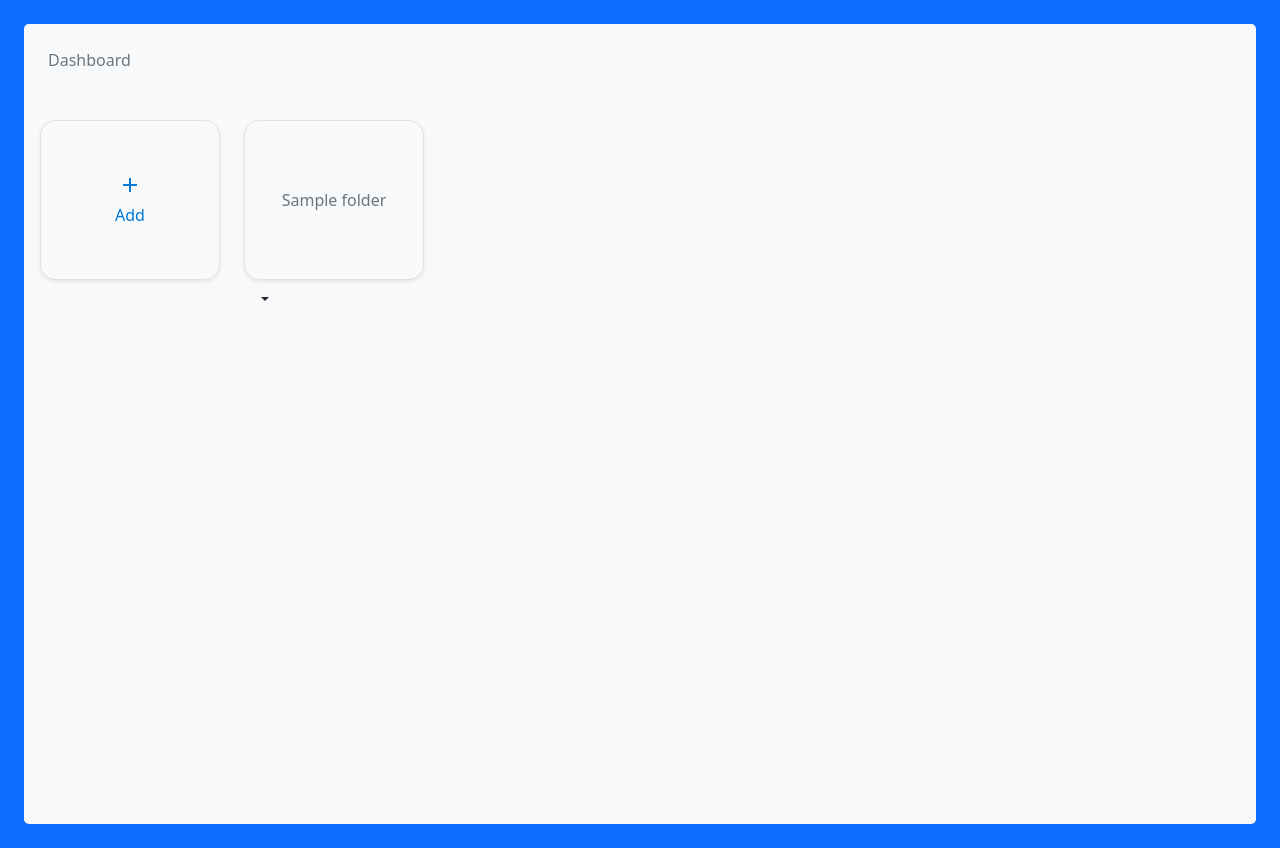
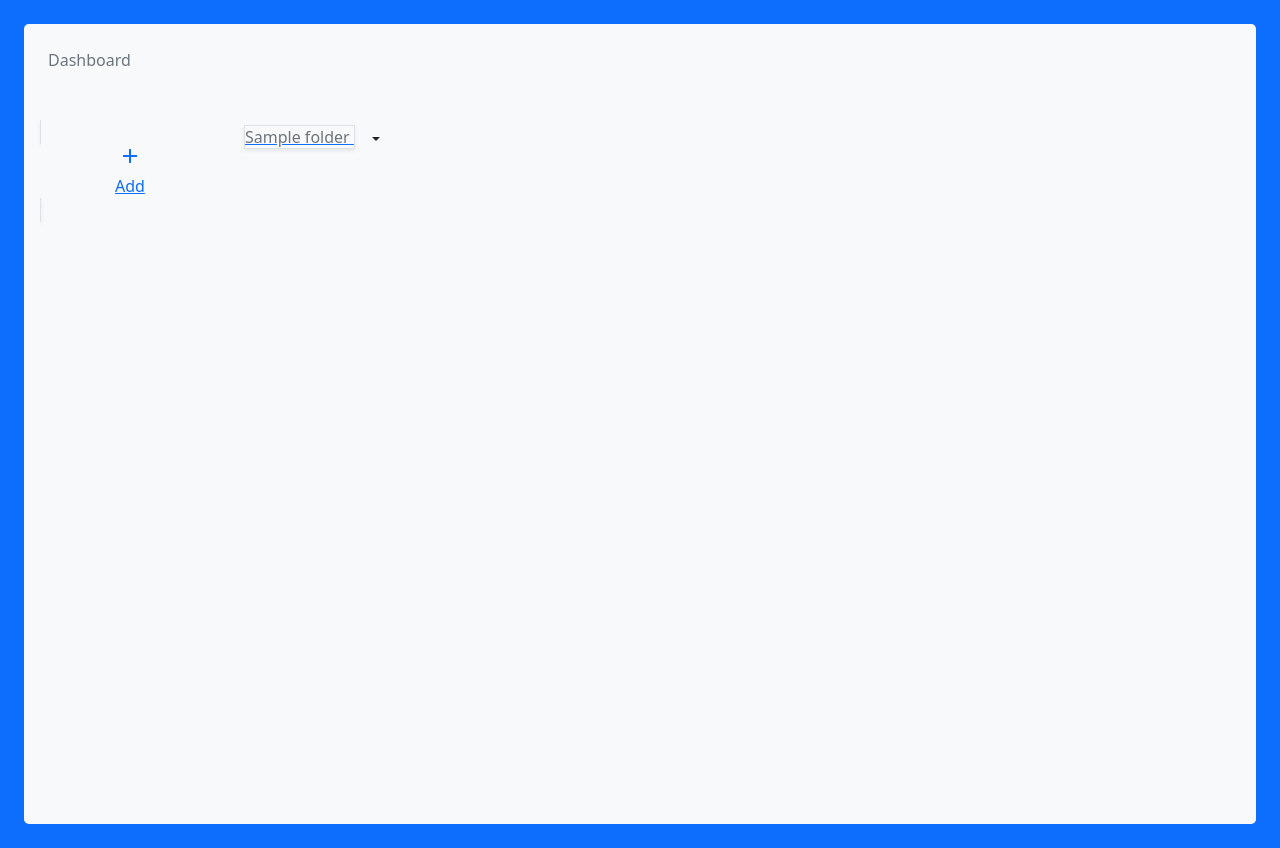
Before and after one commit to LucasSantus/django-folders, a Django app: template templates/home/index.html in a window 1280 px wide. Run offline with Django 3.2, Linux system fonts and the light colour scheme; the template is opened without the code that fills it: most values are stand-ins (such as "Sample title", 1, 10 or a date in 2020); some libraries are stand-ins or nearby versions.

Commit message:
:pushpin: change static/css/folder.css

```diff
--- a/static/css/folder.css
+++ b/static/css/folder.css
@@ -1,43 +1,3 @@
-.folder{
-    text-decoration: none !important;
-}
-
-.folder-text, .folder-icon{
-    width: 100%;
-    border-radius: 15px;
-}
-
-.folder-text{
-    display: flex;
-    justify-content: center;
-    align-items: center;
-    cursor: pointer;
-}
-
-.folder-text .btn{
-    position: fixed;
-    top: 0px;
-}
-
-.folder-text:hover, .folder-icon:hover{
-    opacity: .7;
-}
-
-.folder-icon{
-    display: flex;
-    justify-content: center;
-    align-items: center;
-    cursor: pointer;
-}
-
-.folder-icon span{
-    color:  #0378d5;
-}
-
-.folder-icon:hover span{
-    color:  #0378d5;
-}
-
 @media (min-width: 100px) and (max-width: 219.99px) {
     .folder-text,
     .folder-icon{
```
